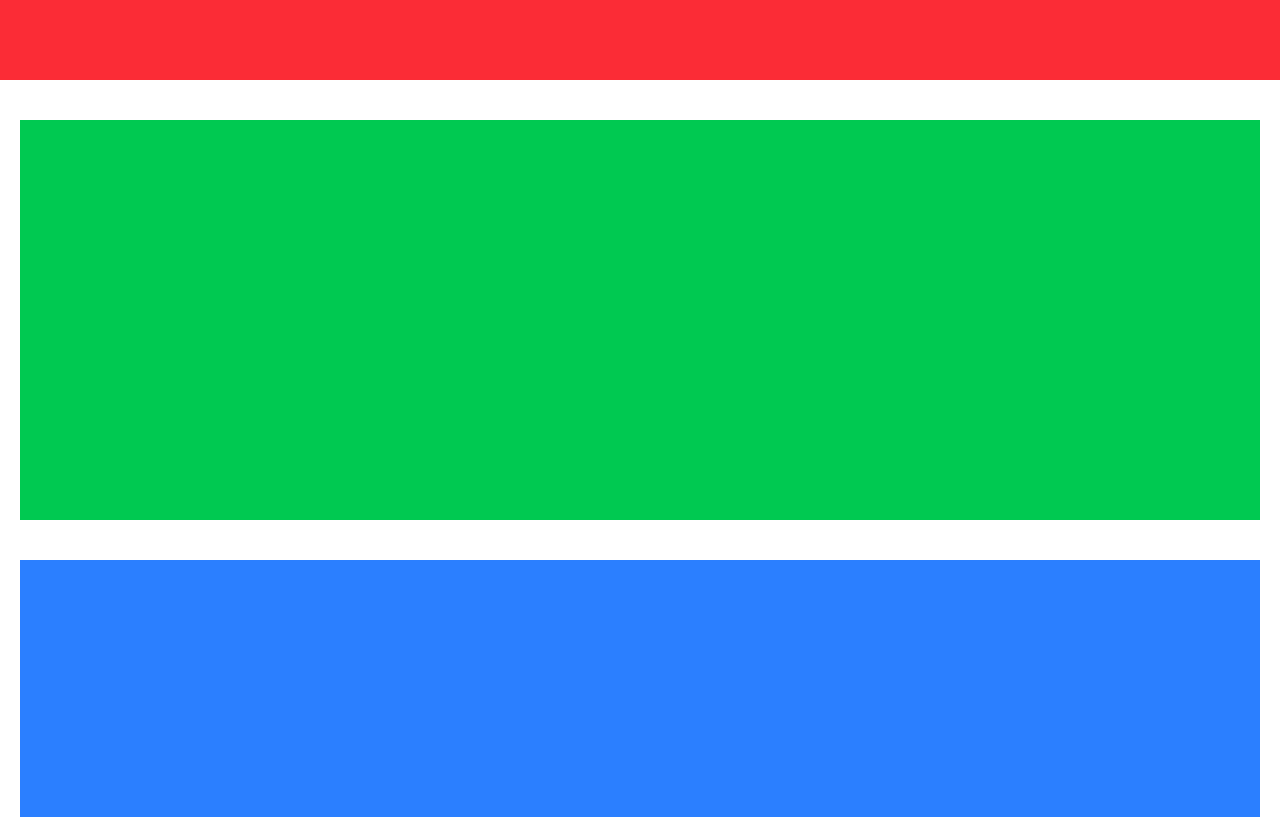
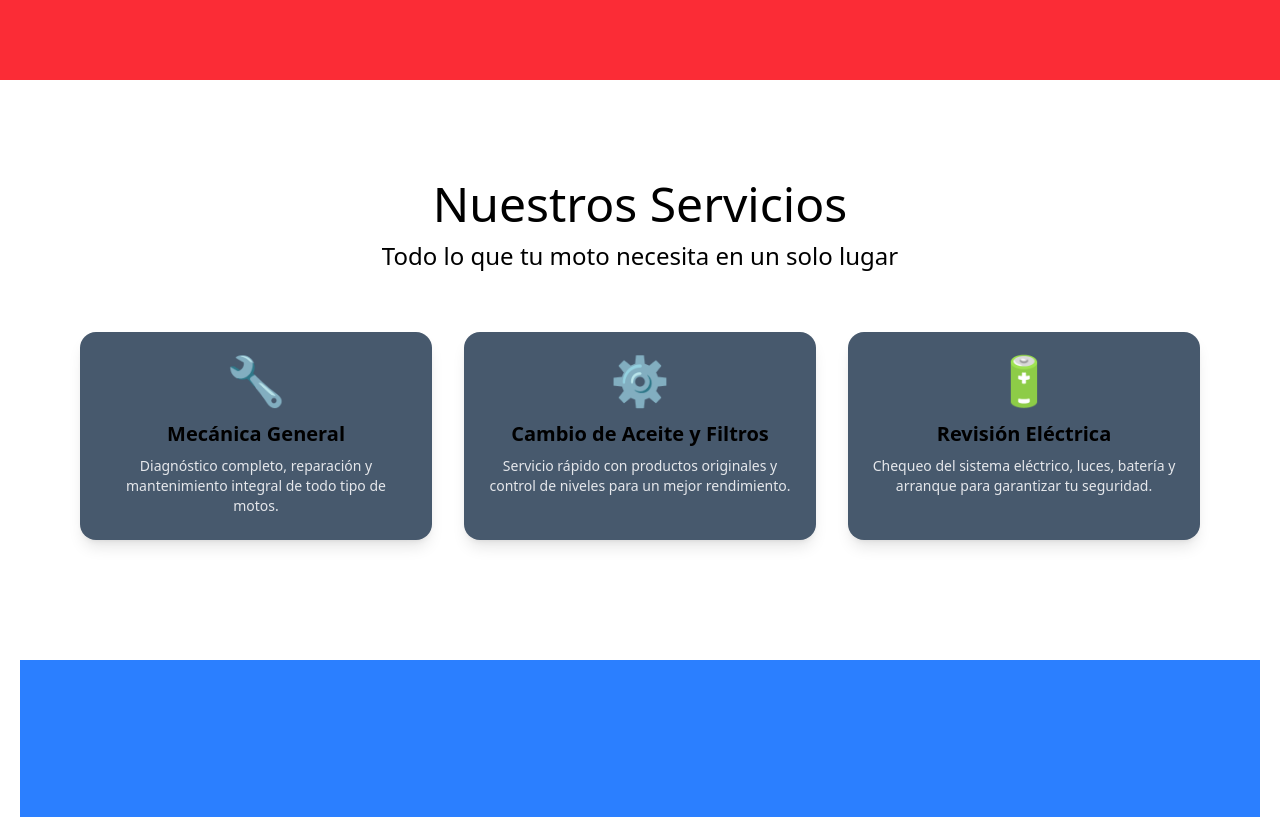
Before and after one commit to javieruncos/Motomecanica, a React (Vite) app: page / in a window 1280 px wide. Shown: the part 520-1337 px from the top of the page. Built offline with nearby package versions, Linux system fonts and the light colour scheme.

Commit message:
estructura de servicios

```diff
--- a/src/App.jsx
+++ b/src/App.jsx
@@ -5,7 +5,7 @@ function App() {
 
   return (
     <>
-      <div>
+      <div className='App color-celeste'>
        <Home></Home>
       </div>
     </>
--- a/src/components/sections/Servicios.jsx
+++ b/src/components/sections/Servicios.jsx
@@ -1,11 +1,56 @@
-import React from 'react';
+import React from "react";
 
 const Servicios = () => {
-    return (
-        <div className='h-[400px] bg-green-500'>
+  const services = [
+    {
+      icon: "🔧",
+      title: "Mecánica General",
+      description:
+        "Diagnóstico completo, reparación y mantenimiento integral de todo tipo de motos.",
+    },
+    {
+      icon: "⚙️",
+      title: "Cambio de Aceite y Filtros",
+      description:
+        "Servicio rápido con productos originales y control de niveles para un mejor rendimiento.",
+    },
+    {
+      icon: "🔋",
+      title: "Revisión Eléctrica",
+      description:
+        "Chequeo del sistema eléctrico, luces, batería y arranque para garantizar tu seguridad.",
+    },
+  ];
 
-        </div>
-    );
+
+  return (
+    <div className="h-[500px] container px-5 mx-auto my-10">
+      <div className="flex justify-center items-center flex-col pt-15 gap-3">
+        <h2 className="text-5xl">Nuestros Servicios</h2>
+        <p className="text-2xl">
+          Todo lo que tu moto necesita en un solo lugar
+        </p>
+      </div>
+      <div className="grid grid-cols-1 md:grid-cols-3 gap-8 mt-15 px-10">
+        {services.map((service, index) => (
+          <div
+            key={index}
+            className="p-6 bg-[#47596D] rounded-2xl shadow-lg hover:scale-105 transition-transform duration-300"
+          >
+            <div className="text-5xl mb-4 text-[#AFCEE2] text-center">
+              {service.icon}
+            </div>
+            <h3 className="text-xl font-semibold mb-2 text-center">
+              {service.title}
+            </h3>
+            <p className="text-sm text-center text-gray-200">
+              {service.description}
+            </p>
+          </div>
+        ))}
+      </div>
+    </div>
+  );
 };
 
 export default Servicios;
```
